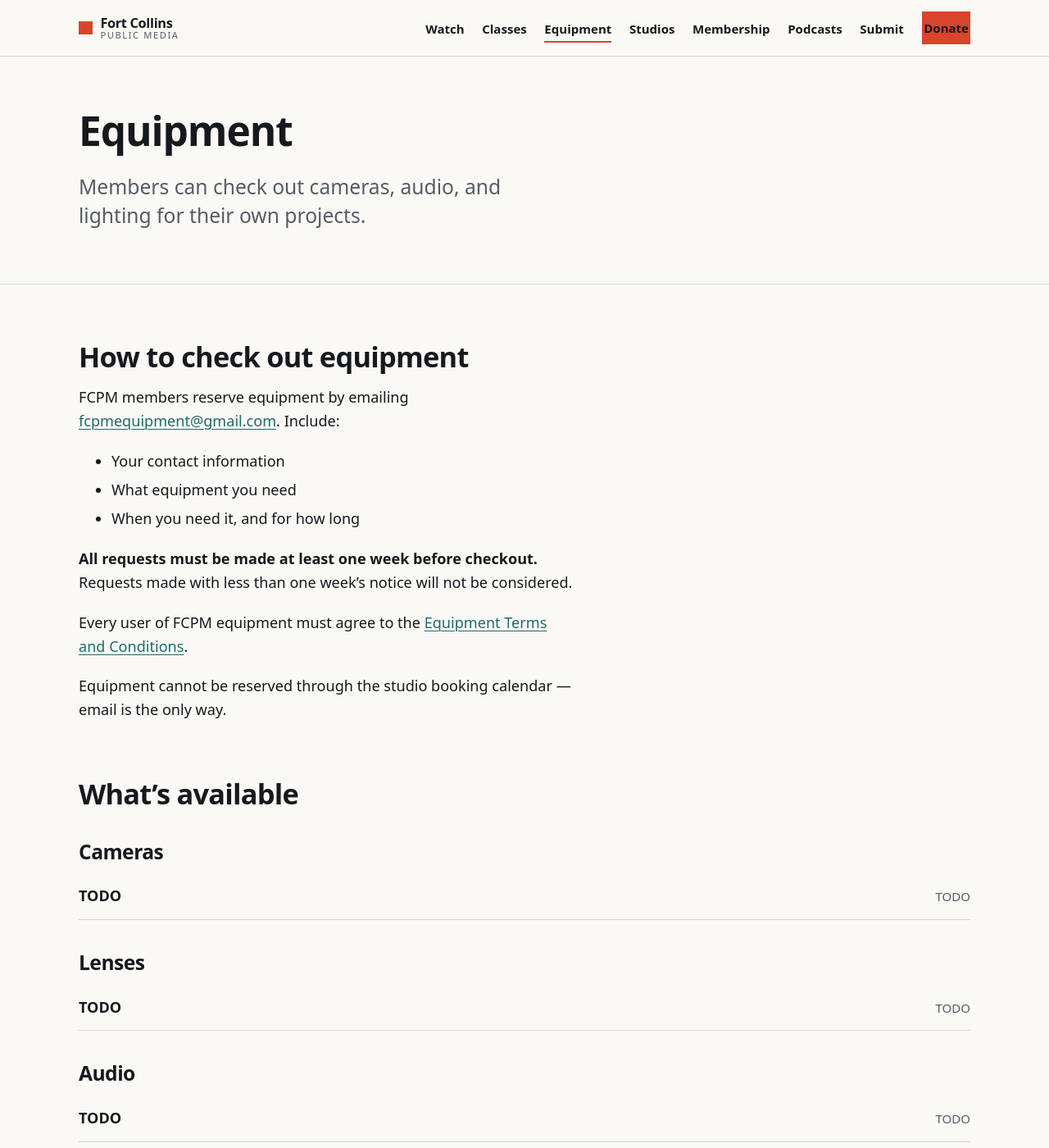
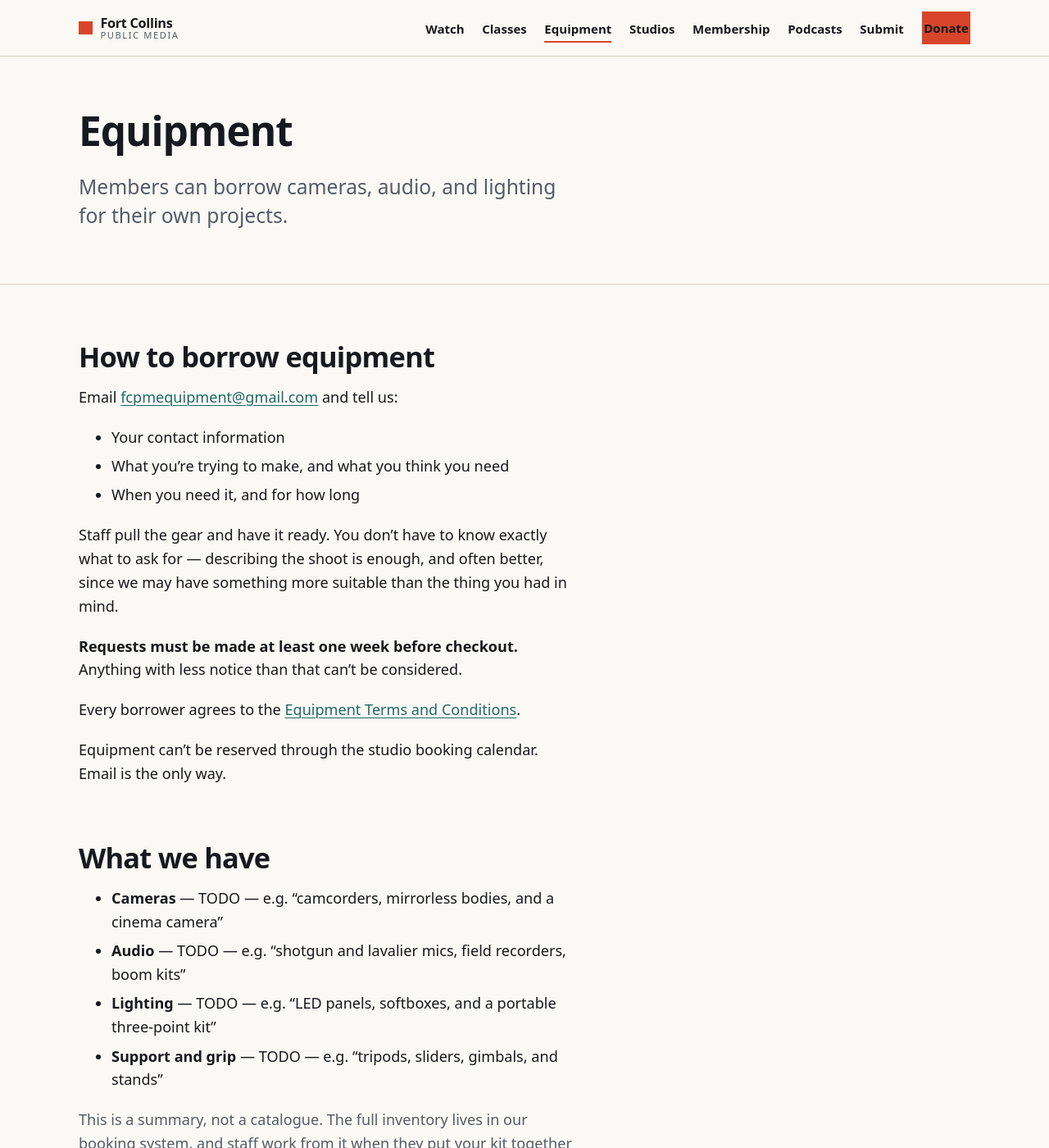
Before and after one commit to FC-Public-Media/fcpublicmedia.org, a Jekyll site: the page built from equipment.md, in a window 1280 px wide and 1400 px high. Shown: the whole window at 82% size. Built offline with Jekyll 4.4.1, drawn with Linux system fonts in a browser that asks for light colours; some of the changed text lies outside the part shown.

Commit message:
Make the equipment page a summary, not a catalogue
The inventory lives in Bookable, which is the system of record, and members
never pick items themselves — they describe what they are making and staff
pull the gear.

So the placeholder item-level list was the wrong shape twice over: it would
have duplicated Bookable and drifted from it within a month, and it answered
a question nobody asks. What a visitor wants to know is whether we have the
sort of thing they need and whether joining is worth it, which is a question
about categories.

_data/equipment.yml is now four one-line category descriptions plus an
optional highlights list. That changes maybe once a year, so it cannot
meaningfully go stale.

The page leads with the email workflow, and says plainly that describing the
shoot is enough — often better than naming parts, since staff may have
something more suitable. It also points at membership and classes, since "not
sure what you need" is the normal case rather than an edge one.

Drops the migration TODO that said to replace the placeholders with the real
inventory. If a real catalogue is ever wanted, the move is to read Bookable
rather than retype it — the same pattern as script/sync-cablecast.py.

245 tests still passing.

Co-Authored-By: Claude Opus 5 <noreply@anthropic.com>
Claude-Session: https://claude.ai/code/session_01QfcDA7mheys3dbWeatnhFP

```diff
--- a/_data/equipment.yml
+++ b/_data/equipment.yml
@@ -1,34 +1,35 @@
-# Equipment inventory.
+# What kinds of gear FCPM has.
 #
-# The current site shows this as an image gallery, which means the inventory is
-# not readable as text, not searchable, and not indexable. Listing it as data
-# fixes all three and costs nothing.
+# Deliberately NOT an inventory.
 #
-# EVERY ENTRY BELOW IS A PLACEHOLDER. Replace with the real inventory before
-# launch — the categories are a guess at the shape, not a claim about what
-# FCPM actually owns.
+# The real inventory lives in Bookable, which is the system of record and the
+# only place staff actually work from. Members do not pick items themselves —
+# they email fcpmequipment@gmail.com describing what they need, and staff
+# select the gear. So an item-level list here would serve nobody: it would
+# duplicate Bookable, drift from it within a month, and answer a question no
+# visitor is asking.
+#
+# What a visitor is actually asking is "do you have the sort of thing I need,
+# and is joining worth it?" — which is a question about categories, not serial
+# numbers. That answer changes maybe once a year, so keeping it here costs
+# nothing and cannot meaningfully go stale.
+#
+# If FCPM ever wants a real catalogue on the site, the right move is to read
+# Bookable, not to retype it — the same pattern as script/sync-cablecast.py.
 
-- category: Cameras
-  items:
-    - name: TODO
-      notes: TODO
+categories:
+  - name: Cameras
+    summary: TODO — e.g. "camcorders, mirrorless bodies, and a cinema camera"
 
-- category: Lenses
-  items:
-    - name: TODO
-      notes: TODO
+  - name: Audio
+    summary: TODO — e.g. "shotgun and lavalier mics, field recorders, boom kits"
 
-- category: Audio
-  items:
-    - name: TODO
-      notes: TODO
+  - name: Lighting
+    summary: TODO — e.g. "LED panels, softboxes, and a portable three-point kit"
 
-- category: Lighting
-  items:
-    - name: TODO
-      notes: TODO
+  - name: Support and grip
+    summary: TODO — e.g. "tripods, sliders, gimbals, and stands"
 
-- category: Support and Grip
-  items:
-    - name: TODO
-      notes: TODO
+# Anything notable enough that a prospective member might join specifically to
+# use it. Optional; leave empty if nothing qualifies.
+highlights: []
--- a/equipment.md
+++ b/equipment.md
@@ -1,46 +1,55 @@
 ---
 title: Equipment
-lede: Members can check out cameras, audio, and lighting for their own projects.
+lede: Members can borrow cameras, audio, and lighting for their own projects.
 ---
 
-## How to check out equipment
+## How to borrow equipment
 
-FCPM members reserve equipment by emailing
-[{{ site.data.org.equipment_email }}](mailto:{{ site.data.org.equipment_email }}).
-Include:
+Email [{{ site.data.org.equipment_email }}](mailto:{{ site.data.org.equipment_email }})
+and tell us:
 
 - Your contact information
-- What equipment you need
+- What you're trying to make, and what you think you need
 - When you need it, and for how long
 
-**All requests must be made at least one week before checkout.** Requests made
-with less than one week's notice will not be considered.
+Staff pull the gear and have it ready. You don't have to know exactly what to
+ask for &mdash; describing the shoot is enough, and often better, since we may
+have something more suitable than the thing you had in mind.
 
-Every user of FCPM equipment must agree to the
-[Equipment Terms and Conditions](#terms).
+**Requests must be made at least one week before checkout.** Anything with
+less notice than that can't be considered.
 
-Equipment cannot be reserved through the studio booking calendar &mdash; email
-is the only way.
+Every borrower agrees to the [Equipment Terms and Conditions](#terms).
 
-## What's available
+Equipment can't be reserved through the studio booking calendar. Email is the
+only way.
 
-{% for group in site.data.equipment %}
-### {{ group.category }}
+## What we have
 
-<ul class="rows">
-{% for item in group.items %}
-  <li><b>{{ item.name }}</b> <span>{{ item.notes }}</span></li>
-{% endfor %}
-</ul>
-{% endfor %}
+{% for group in site.data.equipment.categories %}
+- **{{ group.name }}** &mdash; {{ group.summary }}
+{%- endfor %}
 
-<p class="transaction transaction-todo">
-  <b>Inventory is a placeholder.</b>
-  <span class="muted">The current site publishes the inventory as a photo
-  gallery, so it could not be read as text. Replace
-  <code>_data/equipment.yml</code> with the real list &mdash; it will then be
-  searchable and indexable, which the gallery never was.</span>
+{% if site.data.equipment.highlights.size > 0 %}
+Worth knowing about:
+
+{% for item in site.data.equipment.highlights %}
+- {{ item }}
+{%- endfor %}
+{% endif %}
+
+<p class="muted">
+  This is a summary, not a catalogue. The full inventory lives in our booking
+  system, and staff work from it when they put your kit together &mdash; so
+  tell us what you're making rather than picking part numbers.
 </p>
+
+## Not sure what you need?
+
+That's the normal case. Members get help choosing gear, and we run
+[classes]({{ '/classes/' | relative_url }}) on using it. If you're weighing
+whether to join, [membership]({{ '/membership/' | relative_url }}) includes
+both.
 
 ## Terms {#terms}
 
```
Also changed, not shown: CONTENT-TODO.md (+11 -1 lines), README.md.
